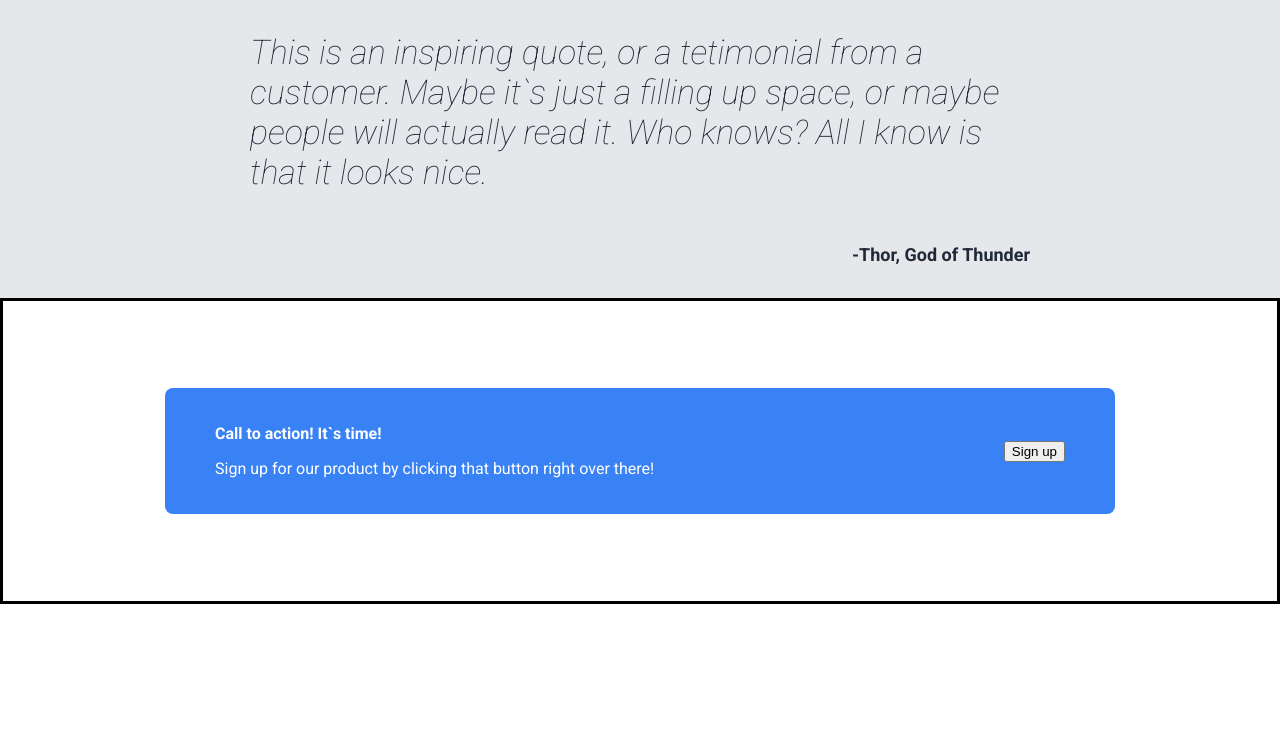
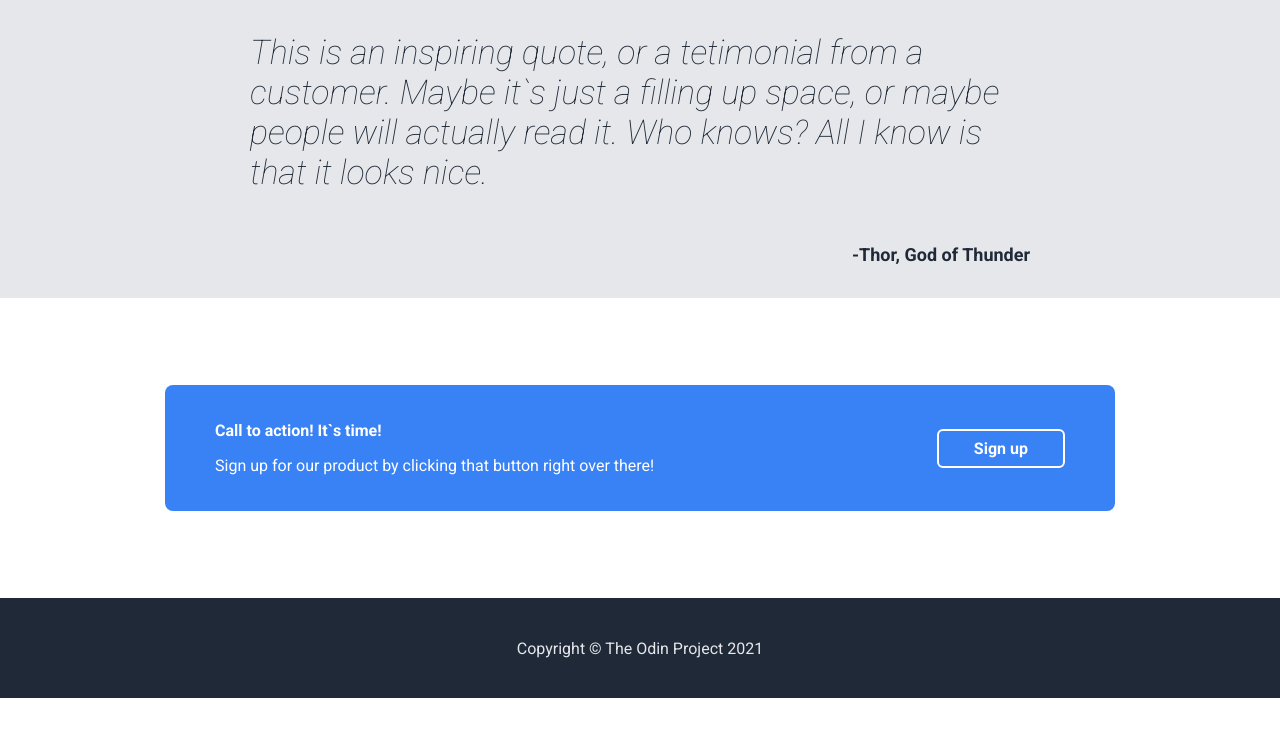
Before and after one commit to kgiy/Landing-Page, a plain HTML site: page index.html in a window 1280 px wide. Shown: the part 1163-1899 px from the top of the page. After the commit the page ends 1861 px from the top, so only its background shows below. Drawn offline with Linux system fonts and the light colour scheme.

Commit message:
Add footer

```diff
--- a/index.html
+++ b/index.html
@@ -67,5 +67,8 @@
         </div>
       </div>
     </div>
+    <div class="footer">
+      Copyright &copy; The Odin Project 2021
+    </div>
   </body>
 </html>
--- a/style.css
+++ b/style.css
@@ -2,7 +2,6 @@
 body{
   margin: 0;
   font-family: Roboto;
-  height: 3000px;
 }
 .header, .second-row{
   background-color: #1F2937;
@@ -96,7 +95,6 @@ a{
   font-size: 34px;
   font-style: italic;
   color: #1F2937;
-  font-weight: ;
 }
 .author{
   text-align: right;
@@ -109,7 +107,6 @@ a{
   justify-content: center;
   align-items: center;
   padding: 50px 0px;
-  border: solid;
   height: 200px;
 }
 .action{
@@ -125,3 +122,21 @@ a{
 .first-line{
   font-weight: bold;
 }
+.sign-up-button button{
+  background-color: #3882F6;
+  color: white;
+  font-weight: bold;
+  padding: 8px 35px;
+  border: 2px solid white;
+  border-radius: 6px;
+  font-size: 16px;
+  font-family: Roboto;
+}
+.footer{
+  background-color: #1F2937;
+  color: #E5E7EB;
+  display: flex;
+  justify-content: center;
+  height: 100px;
+  align-items: center;
+}
```
